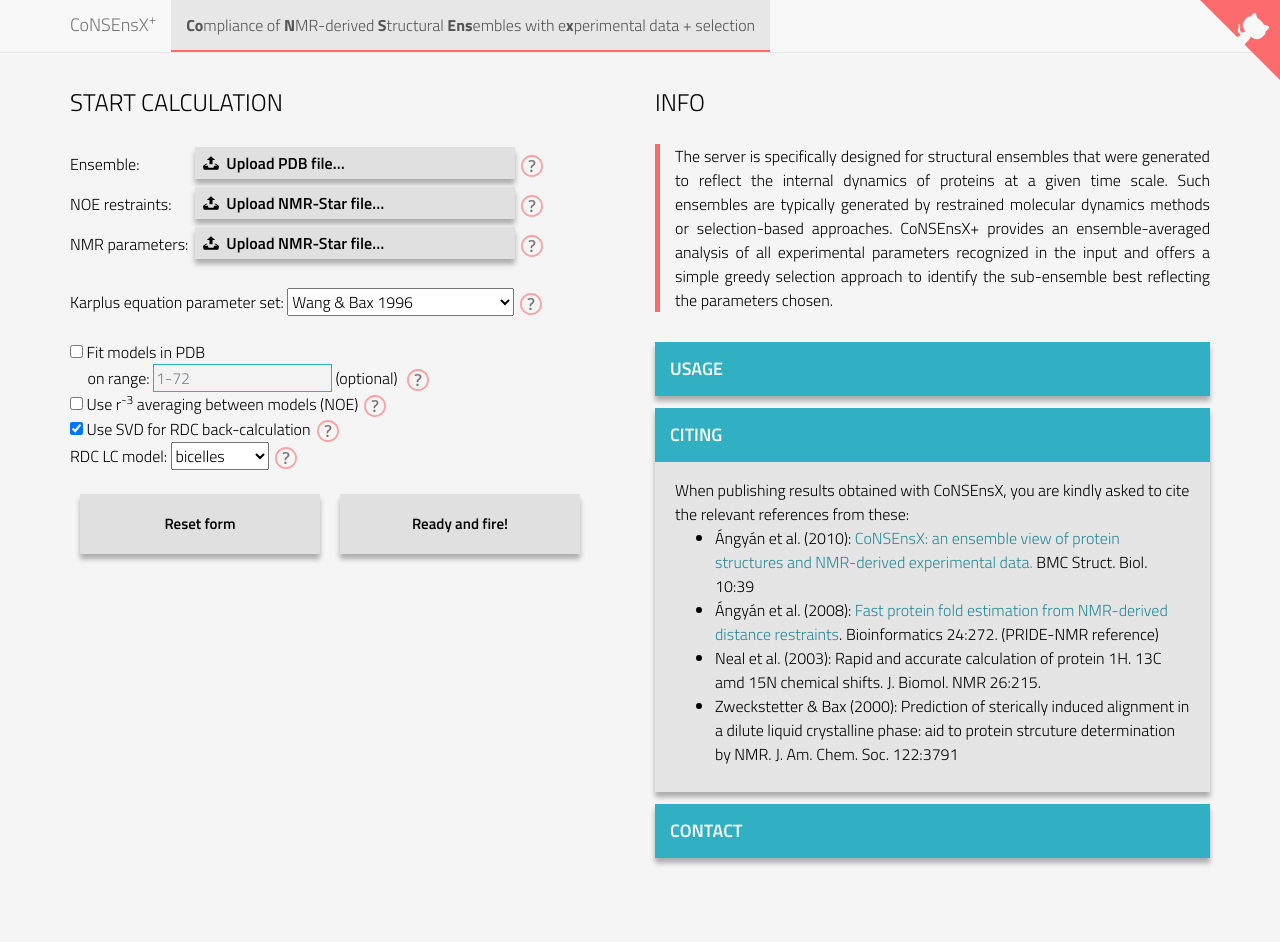
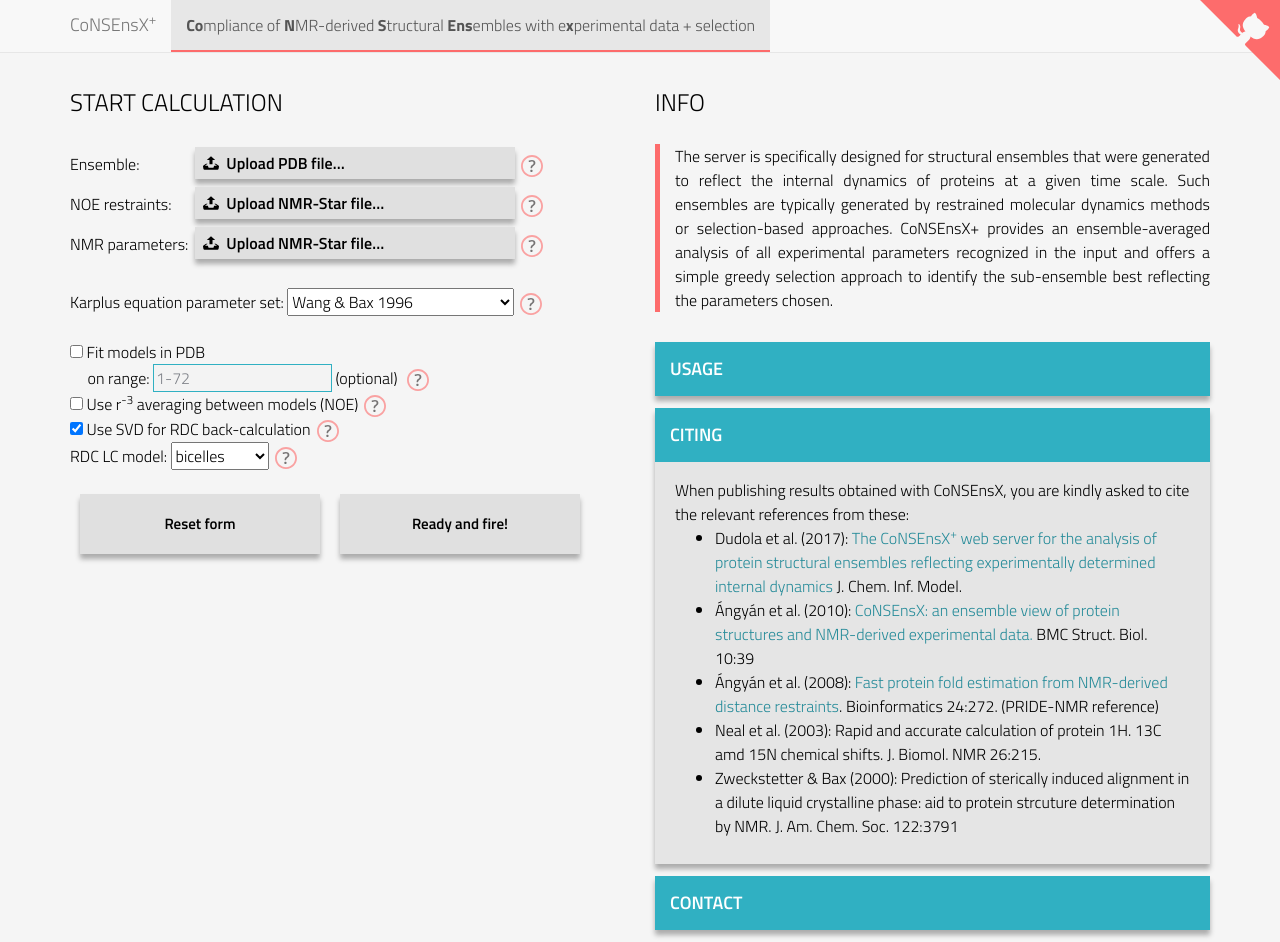
Before and after one commit to PPKE-Bioinf/consensx.itk.ppke.hu, a Django app: page / in a window 1280 px wide, after a click on "CITING". Before the commit the page ends 866 px from the top, so only its background shows below. Run offline with Django 3.2, Linux system fonts and the light colour scheme; some libraries are stand-ins or nearby versions.

Commit message:
add: new article reference

```diff
--- a/consensx/templates/consensx/home.html
+++ b/consensx/templates/consensx/home.html
@@ -163,6 +163,7 @@
                             <div class="accordion-inner">
                                 When publishing results obtained with CoNSEnsX, you are kindly asked to cite the relevant references from these:
                         <ul>
+                        <li>Dudola et al. (2017):  <a href="http://pubs.acs.org/doi/abs/10.1021/acs.jcim.7b00066">The CoNSEnsX<sup>+</sup> web server for the analysis of protein structural ensembles reflecting experimentally determined internal dynamics</a> J. Chem. Inf. Model.</li>
                         <li>Ángyán et al. (2010):  <a href="http://www.biomedcentral.com/1472-6807/10/39">CoNSEnsX: an ensemble view of protein structures and NMR-derived experimental data.</a> BMC Struct. Biol. 10:39</li>
                         <li>Ángyán et al. (2008):  <a href="http://bioinformatics.oxfordjournals.org/content/24/2/272.long">Fast protein fold estimation from NMR-derived distance restraints</a>. Bioinformatics 24:272. (PRIDE-NMR reference)</li>
                         <li>Neal et al. (2003): Rapid and accurate calculation of protein 1H. 13C amd 15N chemical shifts. J. Biomol. NMR 26:215.</li>
```
